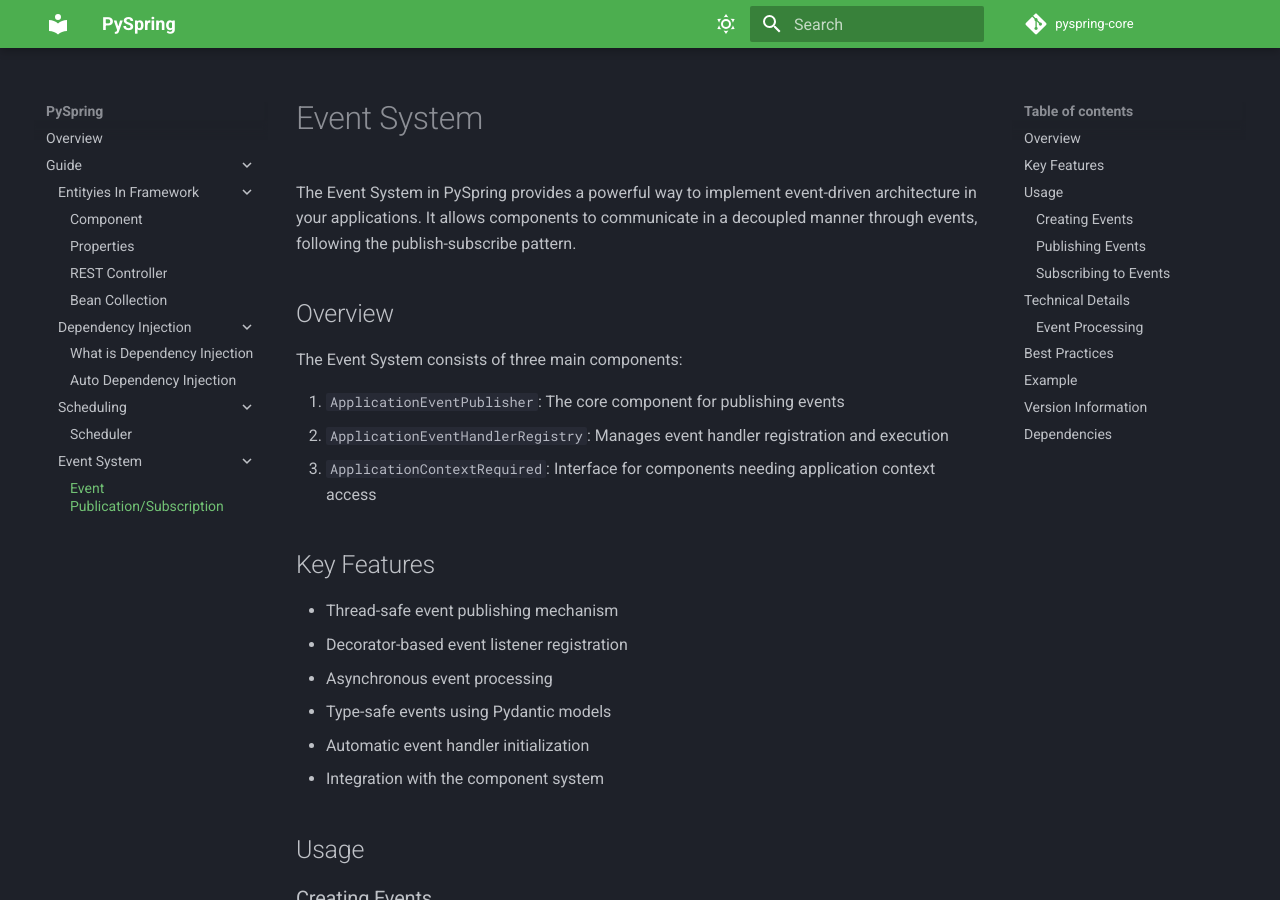
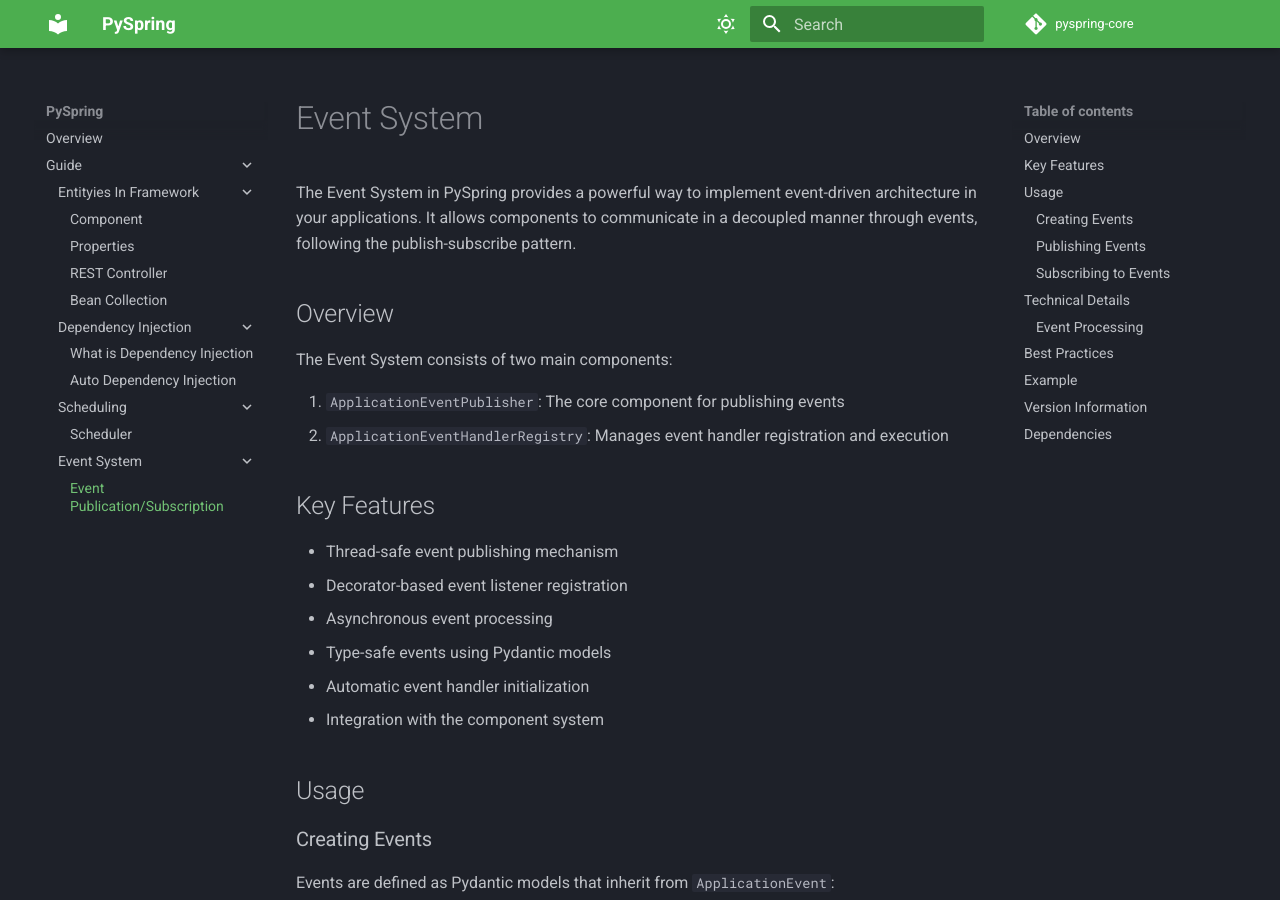
Before and after one commit to PythonSpring/pyspring-docs, an MkDocs documentation site: the page built from docs/guide/event-system/index.md, in a window 1280 px wide and 900 px high. Built offline with MkDocs 1.6.1 and Material for MkDocs 9.7.7, drawn with Linux system fonts in a browser that asks for light colours; comment, search, counter and statistics services are not loaded.

Commit message:
refactor(docs): Simplify Event System documentation by removing unnecessary component

```diff
--- a/docs/guide/event-system/index.md
+++ b/docs/guide/event-system/index.md
@@ -4,11 +4,10 @@
 
 ## Overview
 
-The Event System consists of three main components:
+The Event System consists of two main components:
 
 1. `ApplicationEventPublisher`: The core component for publishing events
 2. `ApplicationEventHandlerRegistry`: Manages event handler registration and execution
-3. `ApplicationContextRequired`: Interface for components needing application context access
 
 ## Key Features
 
```
